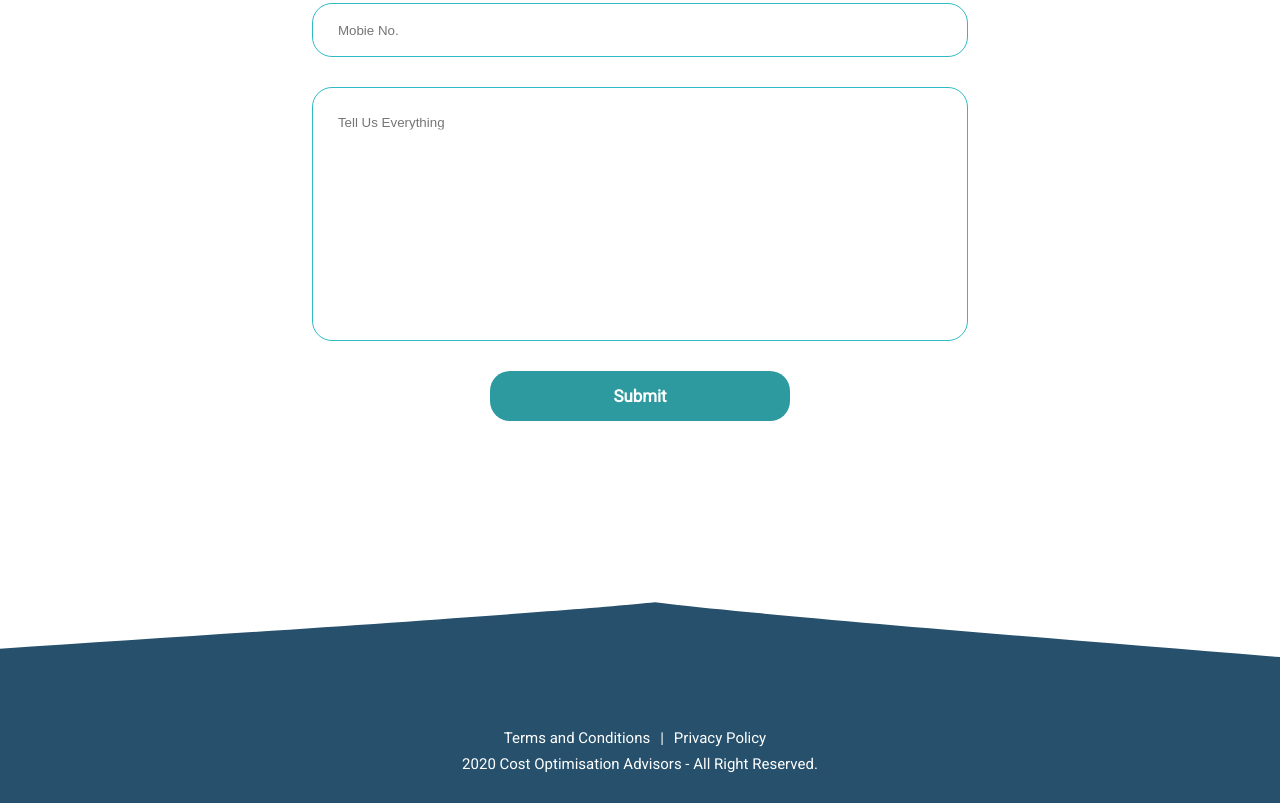
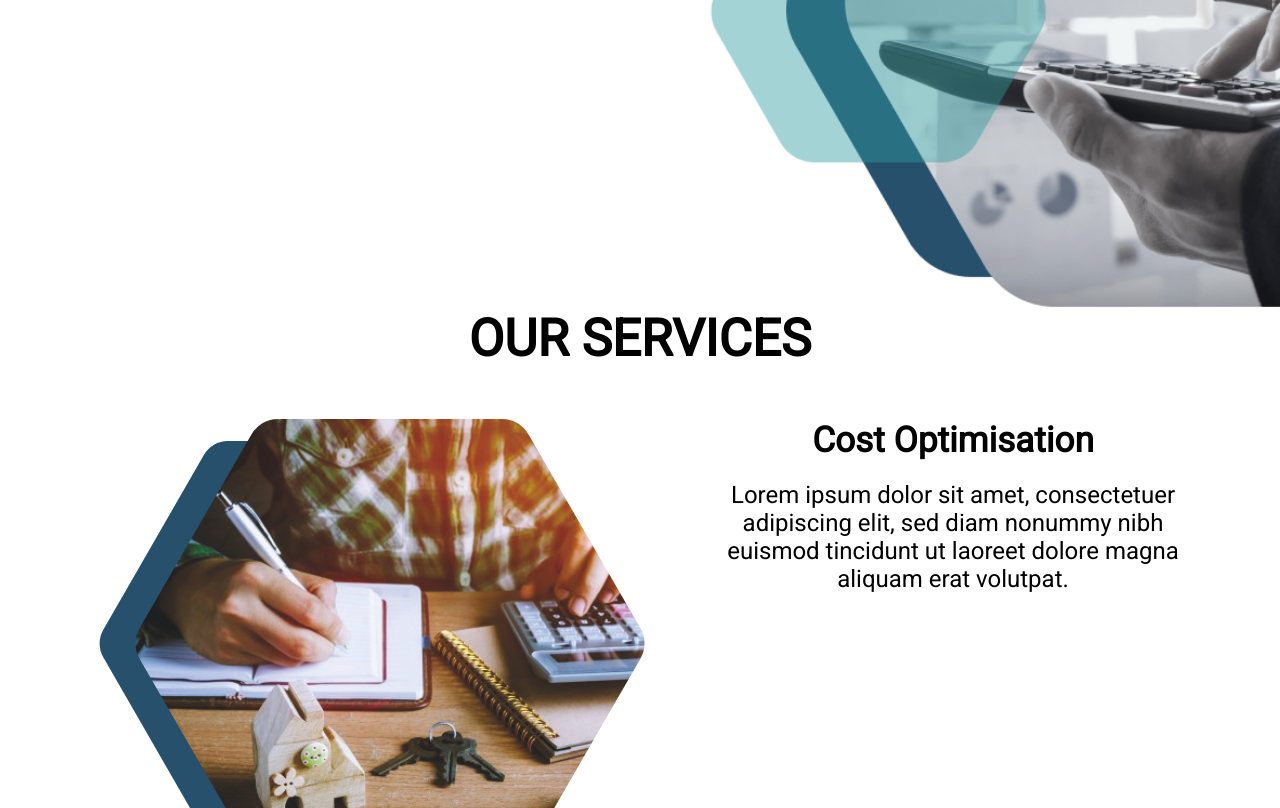
Before and after one commit to dimanaumych/COA, a plain HTML site: page service.html in a window 1280 px wide. Shown: the part 412-1220 px from the top of the page. Drawn offline with nearby package versions, Linux system fonts and the light colour scheme.

Commit message:
вернул сервисы

```diff
--- a/service.html
+++ b/service.html
@@ -8,7 +8,7 @@
 	<link rel="stylesheet" type="text/css" href="slick-1.8.1/slick/slick.css"/>
 	<link rel="stylesheet" href="css/service.css">
 	<link rel="stylesheet" href="css/style.css">
-	<link rel="stylesheet" href="css/header-new.css">
+	<link rel="stylesheet" href="css/header.css">
 	<link rel="stylesheet" href="css/popup.css">
 	<link rel="shortcut icon" type="image/png" href="images/header/favicon.png"/>
 	<script type="text/javascript" src="jquery/jquery-3.3.1.js"></script>
@@ -60,7 +60,51 @@
 		</header>
 	</div>
 </div>
-
+<div class="our-service-wrapper">
+	<h2 class="case-service-title">OUR SERVICES</h2>
+	<div class="case-service">
+		<div class="mask-service-rel">
+			<img src="images/Vect.png" class="mask-service-abs">
+			<img src="images/front-page/0.png" class="mask-service">
+		</div>
+		<div class="case-info">
+			<p class="our-service-title">Cost Optimisation</p>
+			<p class="our-service-text">Lorem ipsum dolor sit amet, consectetuer
+				adipiscing elit, sed diam nonummy nibh euismod
+				tincidunt ut laoreet dolore magna aliquam
+				erat volutpat.
+			</p>
+		</div>
+	</div>
+	<div class="case-service">
+		<div class="case-info">
+			<p class="our-service-title">Cost Optimisation</p>
+			<p class="our-service-text">Lorem ipsum dolor sit amet, consectetuer
+				adipiscing elit, sed diam nonummy nibh euismod
+				tincidunt ut laoreet dolore magna aliquam
+				erat volutpat.
+			</p>
+		</div>
+		<div class="mask-service-rel">
+			<img src="images/Vect.png" class="mask-service-abs">
+			<img src="images/front-page/0.png" class="mask-service">
+		</div>
+	</div>
+	<div class="case-service">
+		<div class="mask-service-rel">
+			<img src="images/Vect.png" class="mask-service-abs">
+			<img src="images/front-page/0.png" class="mask-service">
+		</div>
+		<div class="case-info">
+			<p class="our-service-title">Cost Optimisation</p>
+			<p class="our-service-text">Lorem ipsum dolor sit amet, consectetuer
+				adipiscing elit, sed diam nonummy nibh euismod
+				tincidunt ut laoreet dolore magna aliquam
+				erat volutpat.
+			</p>
+		</div>
+	</div>
+</div>
 <footer>
 	<h2>GET IN TOUCH</h2>
 	<form>
```
